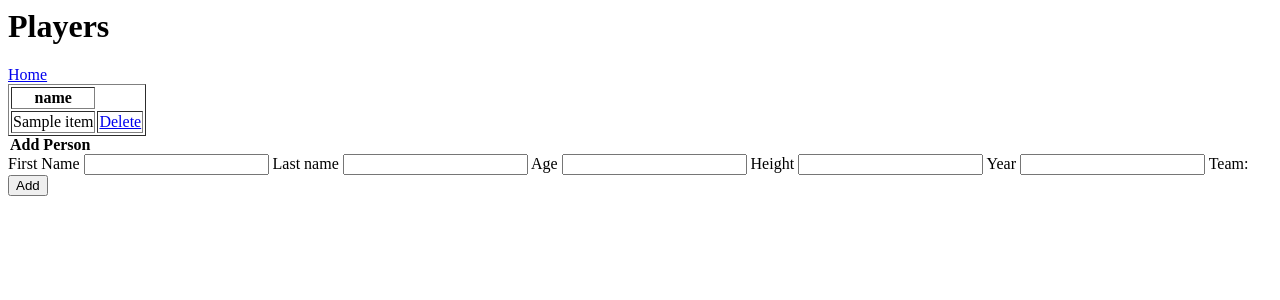
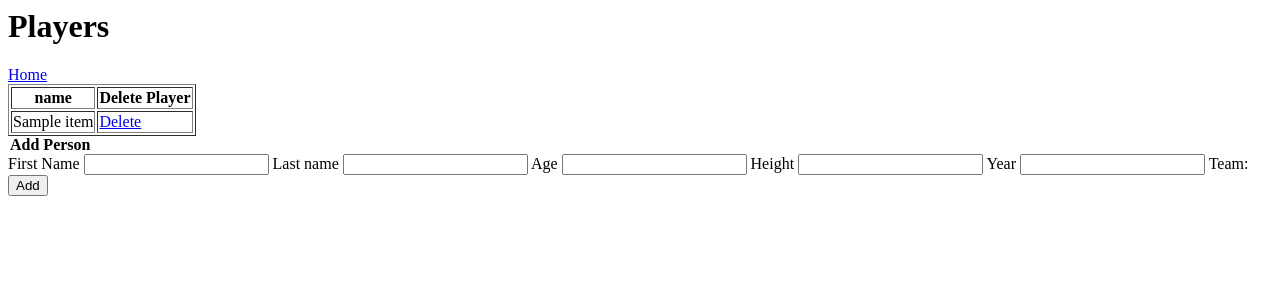
Before and after one commit to tylersnel/LA-Commuters-Scouting-DB, a Flask app: template templates/players.j2 in a window 1280 px wide. Shown: the top 300 px of the page. Run offline with Flask 2, Linux system fonts and the light colour scheme; the template is opened without the code that fills it: most values are stand-ins (such as "Sample title", 1, 10 or a date in 2020); some libraries are stand-ins or nearby versions.

Commit message:
Update to players.j2 Delete
Updated the table to have a delete title on the delete column

```diff
--- a/templates/players.j2
+++ b/templates/players.j2
@@ -18,6 +18,7 @@
 
                         <!-- End of this for loop -->
                         {% endfor %}
+			<th>Delete Player</th>
                     </tr>
 
 				<tbody>
```
